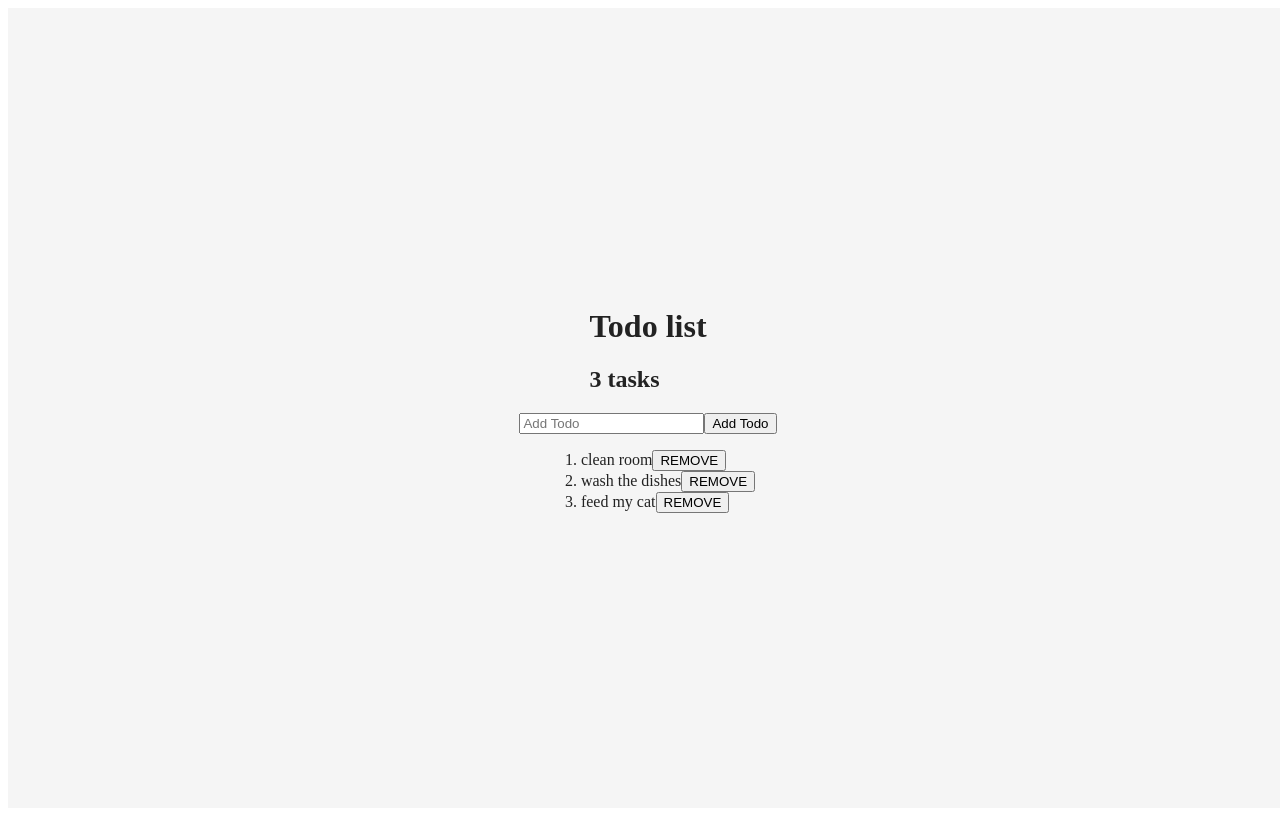
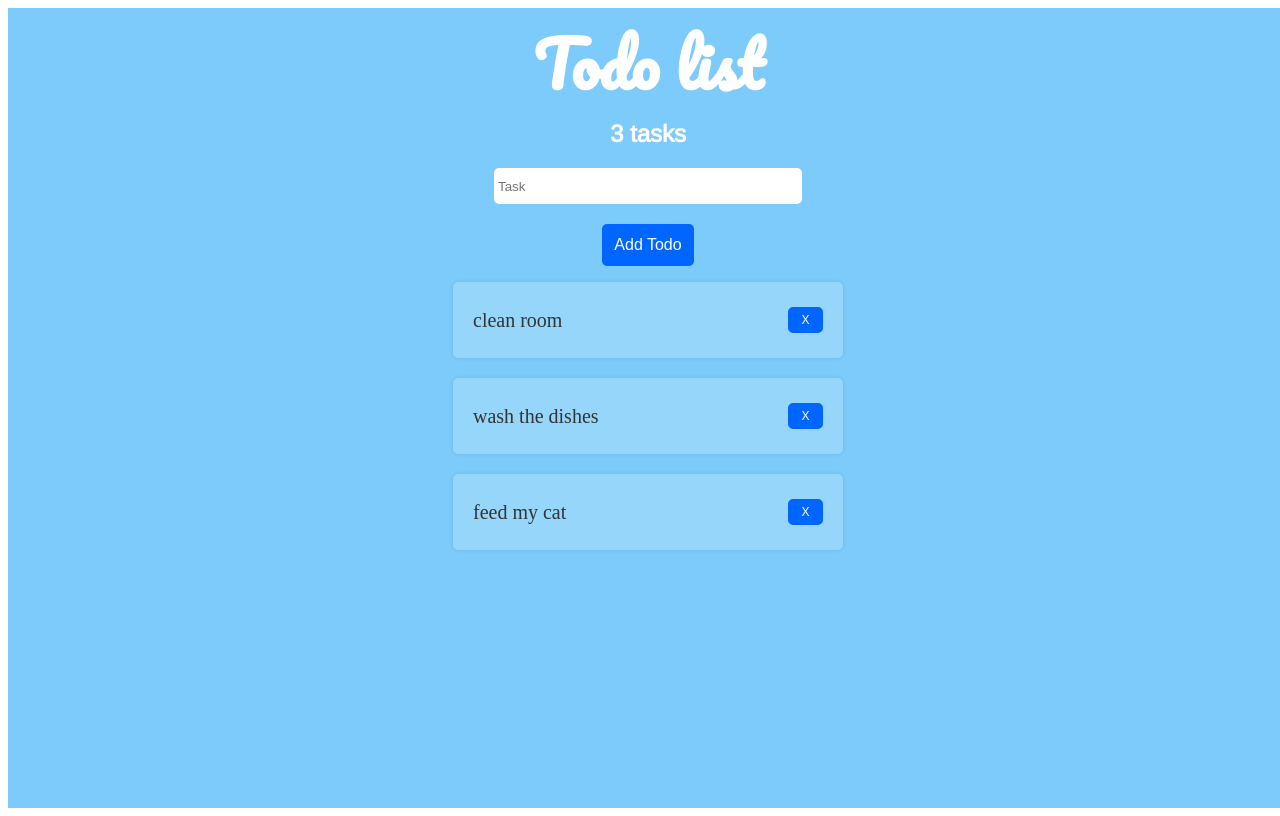
Before and after one commit to PSDvlpr/ReactToDoApp, a React app: page / in a window 1280 px wide. Built offline with nearby package versions, Linux system fonts and the light colour scheme.

Commit message:
Apply some styles

```diff
--- a/package.json
+++ b/package.json
@@ -6,7 +6,7 @@
   "scripts": {
     "test": "echo \"Error: no test specified\" && exit 1",
     "build": "NODE_ENV=production webpack",
-    "start": "webpack-dev-server --config ./webpack.config.js",
+    "start": "webpack-dev-server --inline --hot --config ./webpack.config.js",
     "server": "http-server"
   },
   "author": "",
@@ -17,6 +17,7 @@
     "babel-preset-es2015": "^6.24.1",
     "babel-preset-react": "^6.24.1",
     "css-loader": "^0.28.10",
+    "file-loader": "^1.1.11",
     "html-webpack-plugin": "^3.0.6",
     "http-server": "^0.11.1",
     "optimize-js-plugin": "0.0.4",
@@ -28,6 +29,7 @@
     "webpack-dev-server": "^2.11.2"
   },
   "dependencies": {
+    "react-flip-move": "^3.0.1",
     "uuid": "^3.2.1"
   }
 }
--- /dev/null
+++ b/src/components/Title.css
@@ -0,0 +1,20 @@
+@import url('https://fonts.googleapis.com/css?family=Arimo|Pacifico');
+
+.Title {
+  text-align: center;
+}
+
+.Title h1 {
+  font-family: 'Pacifico', cursive;
+  color: #ffffff;
+  font-size: 62px;
+  margin: 0;
+  padding: 20px;
+  line-height: 72px;
+}
+
+.Title h2 {
+  font-family: 'Arimo', sans-serif;
+  margin: 0 0 20px 0;
+  color: #fff
+}
--- a/src/components/Title.js
+++ b/src/components/Title.js
@@ -1,8 +1,9 @@
 import React from 'react';
+import style from './Title.css';
 
 const Title = ({title, length}) => {
   return(
-    <div>
+    <div className={style.Title}>
       <h1>{title}</h1>
       <h2>{length} tasks</h2>
     </div>
--- /dev/null
+++ b/src/components/Todo.css
@@ -0,0 +1,36 @@
+.Todo {
+  display: grid;
+  background: rgba(255, 255, 255, 0.2);
+  box-shadow: 0 0 5px rgba(0, 0, 0, 0.1);
+  padding: 20px;
+  grid-template-columns: minmax(300px, 1fr) 40px;
+  grid-gap: 10px;
+  align-items: center;
+  color: #333;
+  border-radius: 5px;
+  font-size: 20px;
+  transition: background-color .2s ease-out;
+}
+
+.Todo:hover {
+  background-color: #4db0ee;
+  cursor: pointer;
+}
+
+.Todo button {
+  padding: 4px;
+  font-size: 12px;
+  margin: 5px;
+  margin-right: 0px;
+  background-color: #0066FF;
+  color: #FFF;
+  border: 2px solid #0066FF;
+  border-radius: 5px;
+  transition: all 0.3s ease 0s;
+}
+
+.Todo button:hover {
+  background-color: #CF4647;
+  border: 2px solid #CF4647;
+  cursor: pointer;
+}
--- a/src/components/Todo.js
+++ b/src/components/Todo.js
@@ -1,10 +1,11 @@
 import React from 'react';
+import style from './Todo.css';
 
 const Todo = ({task, remove}) => {
 
   return (
-    <li>{task.text}
-      <button className="button" onClick={() => remove(task.id)}> REMOVE </button>
+    <li className={style.Todo}>{task.text}
+      <button className="button" onClick={() => remove(task.id)}> X </button>
     </li>
   )
 }
--- /dev/null
+++ b/src/components/TodoForm.css
@@ -0,0 +1,31 @@
+.TodoForm {
+  display: grid;
+  grid-gap: 20px;
+}
+
+.TodoForm button {
+  padding: 10px;
+  font-size: 16px;
+  margin-right: 0px;
+  background-color: #0066FF;
+  color: #FFF;
+  border: 2px solid #0066FF;
+  border-radius: 5px;
+  cursor: pointer;
+  transition: all 0.3s ease 0s;
+  justify-self: center;
+}
+
+.TodoForm button:hover {
+  background-color: #003399;
+  border: 2px solid #003399;
+  cursor: pointer;
+}
+
+.TodoForm input {
+  border: 2px solid #fff;
+  border-radius: 5px;
+  width: 300px;
+  height: 30px;
+  justify-self: center;
+}
--- a/src/components/TodoForm.js
+++ b/src/components/TodoForm.js
@@ -1,4 +1,5 @@
 import React from 'react';
+import style from './TodoForm.css'
 
 class TodoForm extends React.Component {
   constructor(props) {
@@ -29,14 +30,15 @@ handleSubmit(e) {
 
 render() {
     return(
-      <form onSubmit={this.handleSubmit}>
+        <form onSubmit={this.handleSubmit} className={style.TodoForm}>
             <input
                 type="text"
-              placeholder="Add Todo"
+                placeholder="Task"
                 value={this.state.text}
                 onChange={this.updateTodo} />
             <button
-            type="submit">Add Todo
+              type="submit"
+              disabled={!this.state.text}>Add Todo
             </button>
         </form>
     );
--- /dev/null
+++ b/src/components/TodoList.css
@@ -0,0 +1,8 @@
+.TodoList {
+  display: grid;
+  grid-gap: 20px;
+  grid-template-columns: 1fr;
+  justify-items: center;
+  list-style: none;
+  padding-left: 0;
+}
--- a/src/components/TodoList.js
+++ b/src/components/TodoList.js
@@ -1,5 +1,7 @@
 import React from 'react';
 import Todo from './Todo';
+import style from './TodoList.css';
+
 
 const TodoList = ({todos, remove}) => {
   const tasks = todos.map(todo => {
@@ -8,8 +10,8 @@ const TodoList = ({todos, remove}) => {
   );
 
   return (
-    <ol>
-      {tasks}
+    <ol className={style.TodoList}>
+        {tasks}
     </ol>
   );
 }
--- a/src/containers/App.css
+++ b/src/containers/App.css
@@ -1,12 +1,12 @@
 .TodoApp {
-    background-color: #F5F5F5;
+
+    background-color: #7DCBFA;
     color: #222;
     display: flex;
     flex-direction: column;
     flex-wrap: nowrap;
-    justify-content: center;
+    justify-content: flex-start;
     align-items: center;
-    align-content: center;
     width: 100vw;
     height: 100vh;
 }
--- a/webpack.config.js
+++ b/webpack.config.js
@@ -3,7 +3,6 @@ const webpack = require('webpack');
 const HtmlWebpackPlugin = require('html-webpack-plugin');
 const UglifyJSPlugin = require('uglifyjs-webpack-plugin');
 const OptimizeJsPlugin = require('optimize-js-plugin');
-
 module.exports = {
     entry: './src/index.js',
         output: {
@@ -27,6 +26,15 @@ module.exports = {
                 }
             }
           ]
+        },
+        {
+          test: /\.(png|jpg|gif)$/,
+          use: [
+            {
+              loader: "file-loader",
+              options: {}
+            }
+          ]
         }
       ]
     },
```
Also changed, not shown: src/img/black_denim.jpg (added), 2 other files (tests, documents, lock files or other folders). Lines whose indentation alone changed are shown as unchanged.
